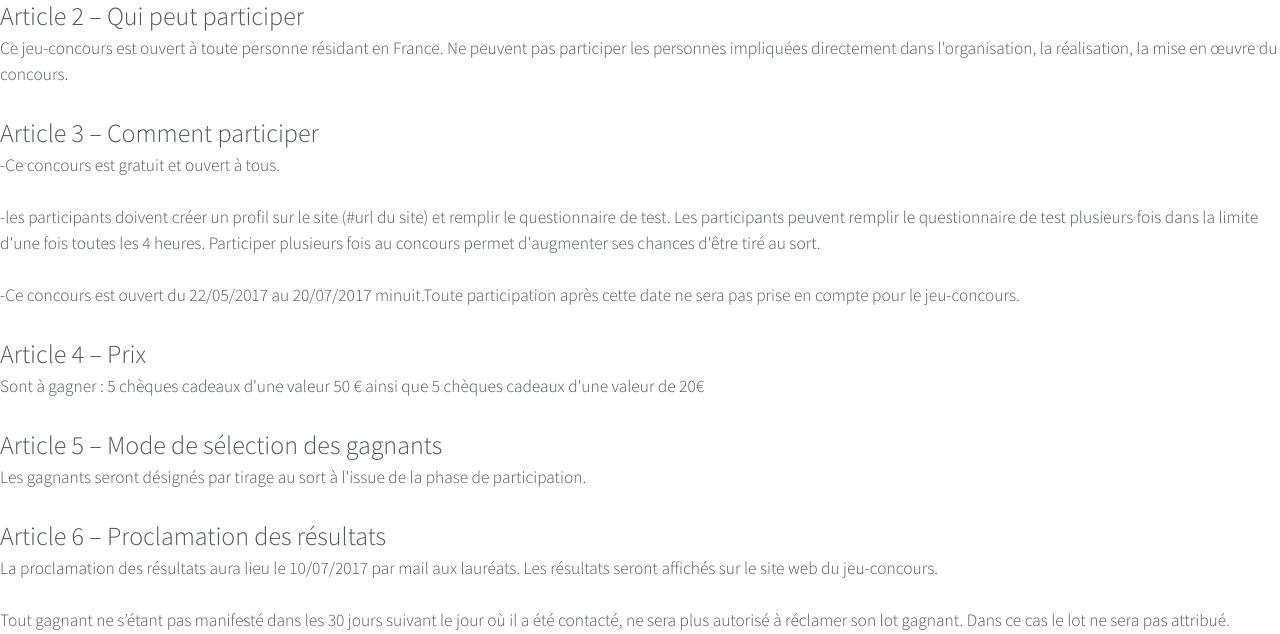
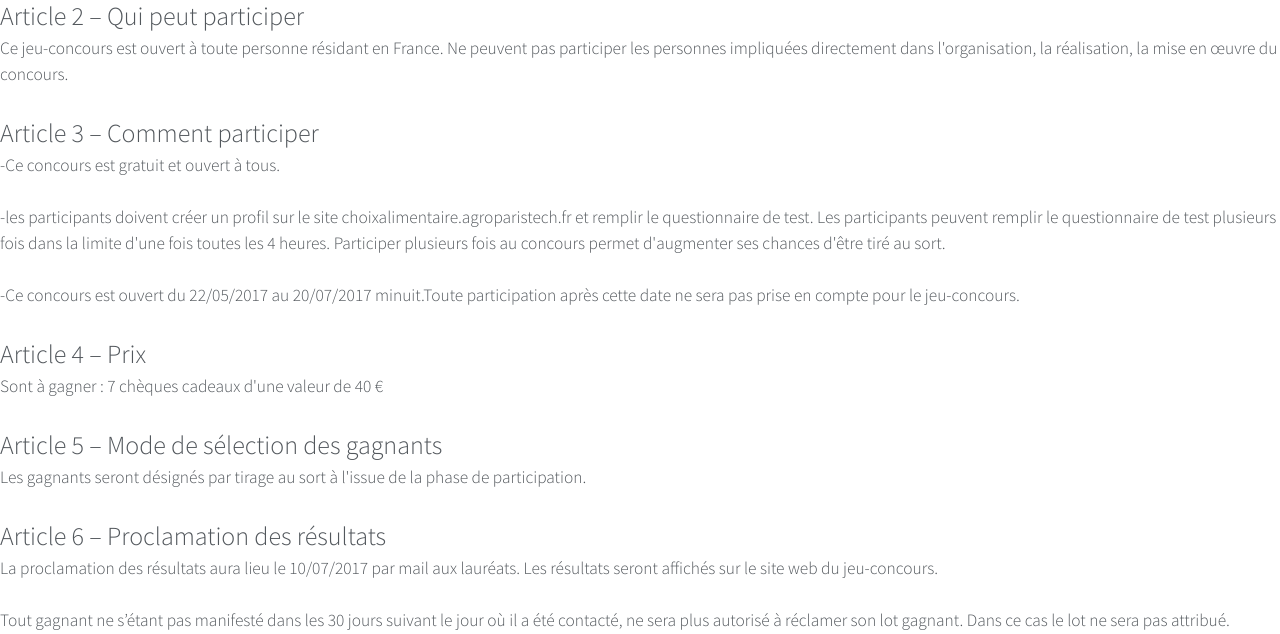
Before and after one commit to irdem/site_stage, a Django app: page /reglement/ in a window 1280 px wide. Shown: the part 320-954 px from the top of the page. Run offline with Django 3.2, Linux system fonts and the light colour scheme.

Commit message:
MAJ reglement

```diff
--- a/polls/templates/polls/accueil.html
+++ b/polls/templates/polls/accueil.html
@@ -13,7 +13,7 @@
 								</p>
 								<p>
 								Pour participer, vous devez vous créer un profil utilisateur. Les données récoltées seront traitées de manière anonyme.</p>
-								<p>Des chèques cadeaux d'une valeur de 20 et 30 € sont à gagner!
+								<p>Des chèques cadeaux d'une valeur de 40€ sont à gagner!
 								Vous pouvez effectuer le test plusieurs fois, cela augmentera vos chances d'être tiré au sort.</p>
 								<p>
 								Le règlement complet du jeu-concours est disponible  <a href=/polls/reglement/ target="_blank">ici</a>
--- a/polls/templates/polls/reglement.html
+++ b/polls/templates/polls/reglement.html
@@ -12,12 +12,12 @@
 <p>Ce jeu-concours est ouvert à toute personne résidant en France. Ne peuvent pas participer les personnes impliquées directement dans l'organisation,  la réalisation,  la mise en œuvre du concours.</p>
 <h3> Article 3 – Comment participer</h3>
 <p>-Ce concours est  gratuit et ouvert à tous.</p>
-<P>-les participants doivent créer un profil sur le site (#url du site) et remplir le questionnaire de test. Les participants peuvent remplir le questionnaire de test plusieurs fois dans la limite d'une fois toutes les 4 heures. Participer plusieurs fois au concours permet d'augmenter ses chances d'être tiré au sort.
+<P>-les participants doivent créer un profil sur le site choixalimentaire.agroparistech.fr et remplir le questionnaire de test. Les participants peuvent remplir le questionnaire de test plusieurs fois dans la limite d'une fois toutes les 4 heures. Participer plusieurs fois au concours permet d'augmenter ses chances d'être tiré au sort.
 </p>
 <p>-Ce concours est ouvert du 22/05/2017 au 20/07/2017 minuit.Toute participation après cette date ne sera pas prise en compte pour le jeu-concours.
 </p>
 <h3> Article 4 – Prix</h3>
-<p>Sont à gagner :  5 chèques cadeaux d'une valeur 50 €  ainsi que  5  chèques cadeaux d'une valeur de 20€</p>
+<p>Sont à gagner :  7 chèques cadeaux d'une valeur  de 40 €  </p>
 <h3> Article 5 – Mode de sélection des gagnants </h3>
 <p>Les gagnants seront désignés par tirage au sort à l'issue de la phase de participation.</p>
 <h3> Article 6 – Proclamation des résultats</h3>
@@ -43,6 +43,10 @@ Par conséquent, les personnes qui souhaiteraient supprimer ces données avant l
 Aucune information ne sera donnée par téléphone.
 Tout défaut de renseignement ou fausse déclaration d’identité ou adresse entraînera automatiquement l’élimination du participant. L’organisateur se réserve le droit de contrôler l’exactitude des renseignements fournis par les participants.
 </p>
+<h3>Article 10 - Contact </h3>
+<p> Pour toute demande d'information supplémentaire, vous pouvez contacter Nicolas Darcel </p>
+<p> Nicolas Darcel, Maître de conférences, AgroParisTech 16 rue Claude Bernard 75005 Paris</p>
+<p>01 44 08 86 37 nicolas.darcel@agroparistech.fr</p>
 
 </article>
 {% endblock content %}
```
